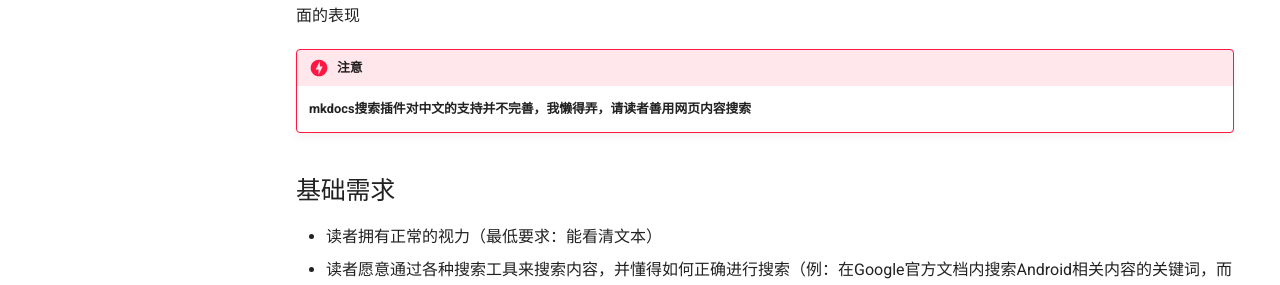
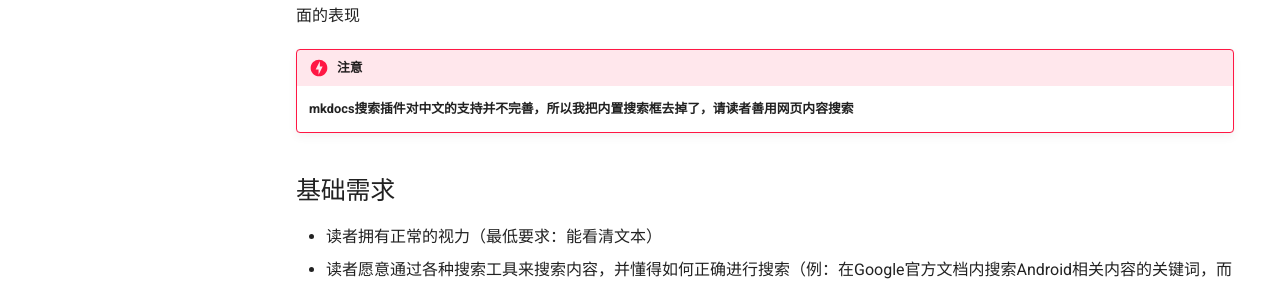
Before and after one commit to byf3332/MIUI-OptGuide, an MkDocs documentation site: the page built from docs/README.md, in a window 1280 px wide and 1167 px high. Shown: the part 250-535 px from the top of the window. Built offline with MkDocs 1.6.1 and Material for MkDocs 9.7.7, drawn with Linux system fonts in a browser that asks for light colours; comment, search, counter and statistics services are not loaded.

Commit message:
更新README

```diff
--- a/docs/README.md
+++ b/docs/README.md
@@ -3,7 +3,7 @@
 据此文档中的内容，读者（理论上应该）可以按照自己满意的方式去调整自己手头MIUI 14设备 性能/流畅度/游戏体验/隐私安全 等方面的表现
 
 !!! danger "注意"
-    **mkdocs搜索插件对中文的支持并不完善，我懒得弄，请读者善用网页内容搜索**
+    **mkdocs搜索插件对中文的支持并不完善，所以我把内置搜索框去掉了，请读者善用网页内容搜索**
 
 ## 基础需求
 
```
